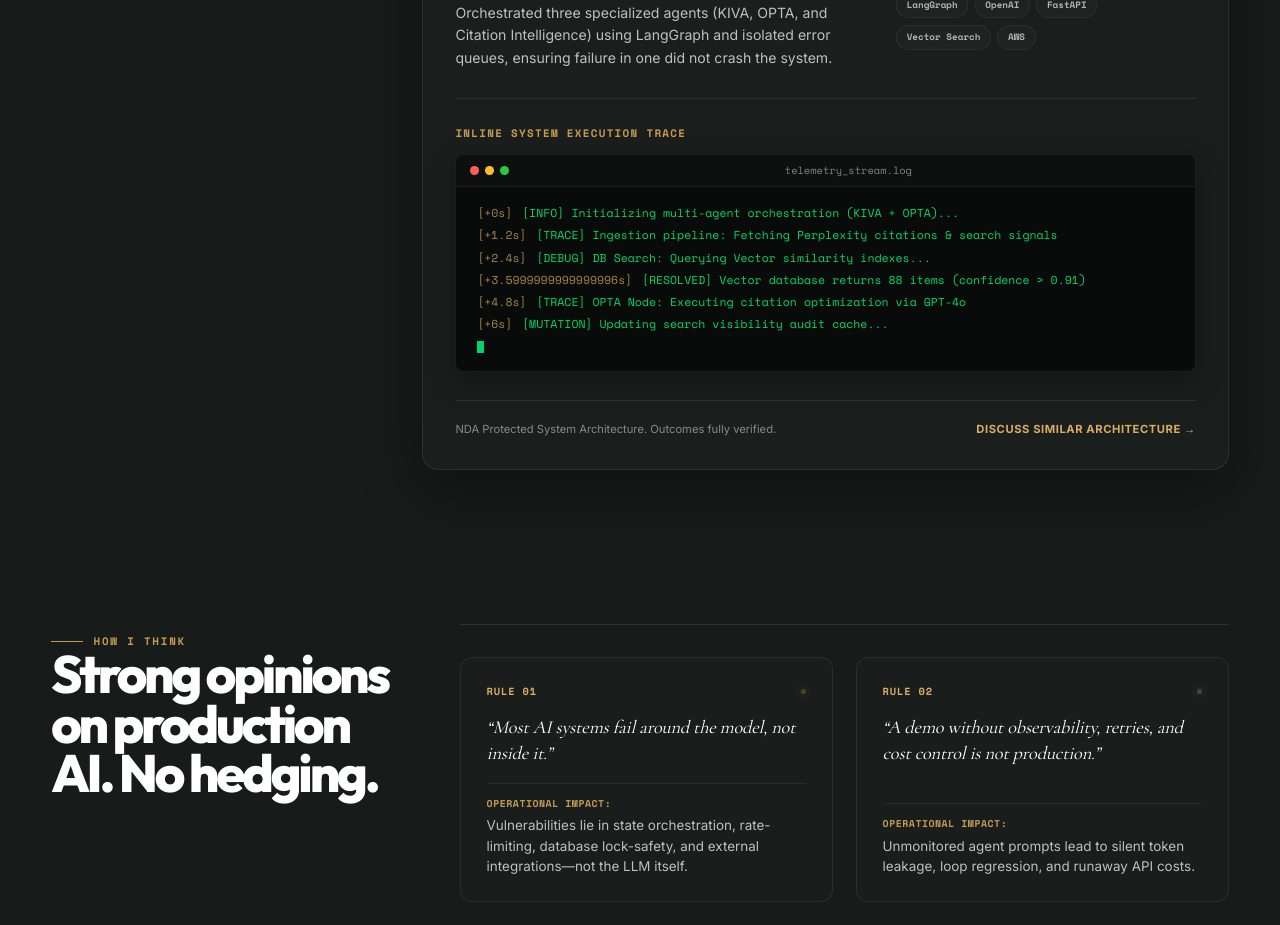
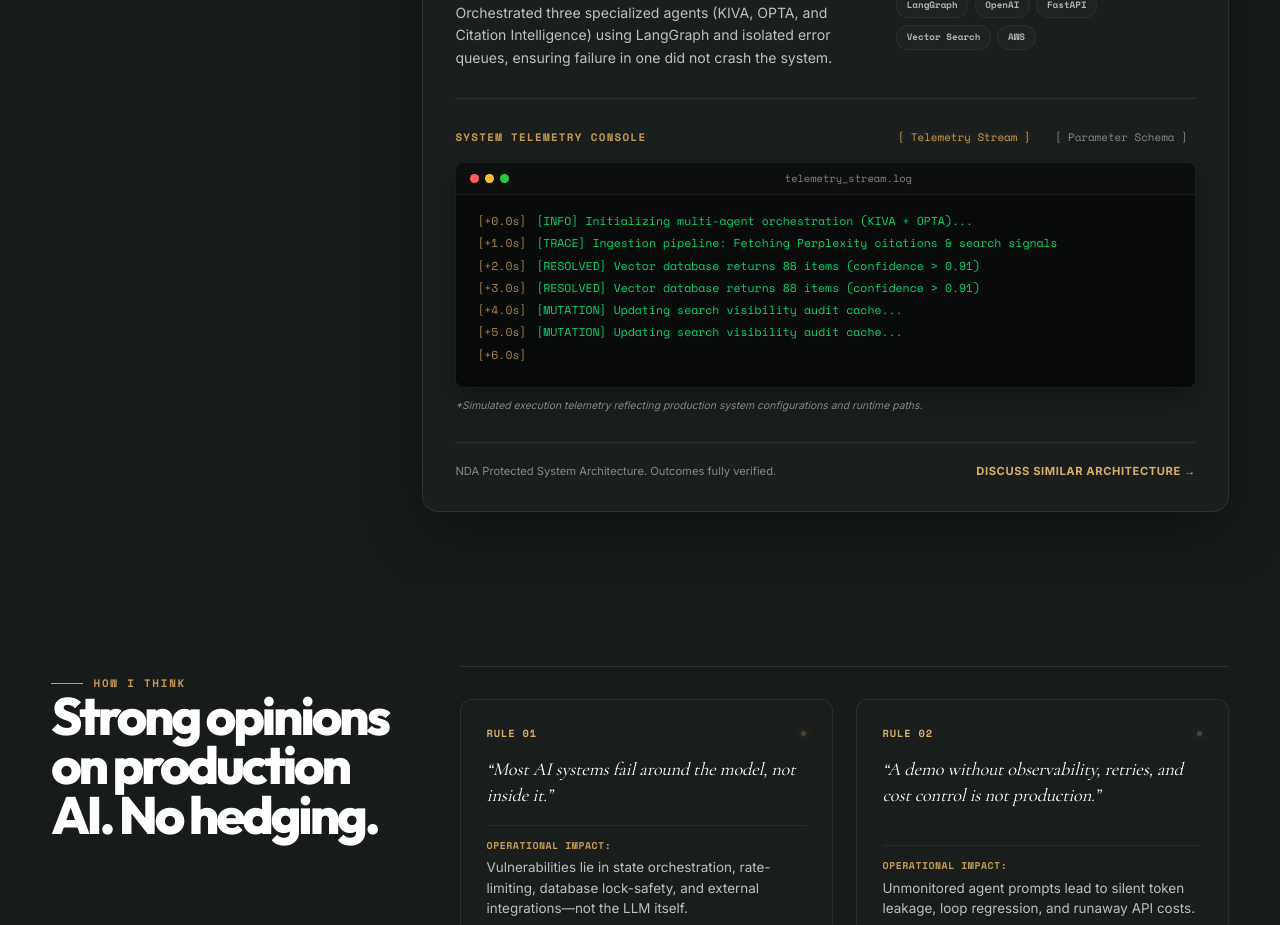
Before and after one commit to uzairkhatri/uzairkhatri, a Next.js app: page / in a window 1280 px wide. Shown: the part 3260-4185 px from the top of the page. Built offline with nearby package versions, Linux system fonts and the light colour scheme.

Commit message:
Enhance selected work telemetry console with tab switching, JSON schemas, single-run execution, and styling

```diff
--- a/components/SelectedWork.module.css
+++ b/components/SelectedWork.module.css
@@ -336,14 +336,76 @@
   padding-top: 1.6rem;
 }
 
-.traceConsole h4 {
-  margin: 0 0 0.8rem 0;
+.consoleTabHeader {
+  display: flex;
+  justify-content: space-between;
+  align-items: center;
+  flex-wrap: wrap;
+  gap: 1rem;
+  margin-bottom: 0.8rem;
+}
+
+.consoleTabHeader h4 {
+  margin: 0;
   color: var(--gold);
   font-family: var(--font-space-mono), monospace;
   font-size: 0.68rem;
   font-weight: 700;
   letter-spacing: 0.12em;
   text-transform: uppercase;
+}
+
+.consoleViewSelectors {
+  display: flex;
+  gap: 0.5rem;
+}
+
+.consoleSelBtn {
+  background: transparent;
+  border: none;
+  color: var(--text-muted);
+  font-family: var(--font-space-mono), monospace;
+  font-size: 0.68rem;
+  cursor: pointer;
+  padding: 0.25rem 0.5rem;
+  transition: color 0.2s ease, text-shadow 0.2s ease;
+  user-select: none;
+}
+
+.consoleSelBtn:hover {
+  color: var(--paper);
+}
+
+.consoleSelActive {
+  color: var(--gold) !important;
+  text-shadow: 0 0 8px rgba(197, 155, 83, 0.4);
+}
+
+.consoleJson {
+  padding: 1.1rem 1.3rem;
+  min-height: 8.5rem;
+  max-height: 12rem;
+  overflow-y: auto;
+  text-align: left;
+  font-size: 0.72rem;
+  line-height: 1.45;
+  color: var(--accent-green);
+  background: #090b0a;
+}
+
+.consoleJson pre {
+  margin: 0;
+  white-space: pre-wrap;
+  word-break: break-all;
+  font-family: inherit;
+}
+
+.consoleDisclaimer {
+  margin-top: 0.6rem;
+  font-size: 0.65rem;
+  color: var(--text-muted);
+  font-style: italic;
+  text-align: left;
 }
 
 .consoleBody {
--- a/components/SelectedWork.tsx
+++ b/components/SelectedWork.tsx
@@ -22,6 +22,7 @@ type Project = {
     data: string;
     infra: string;
   };
+  schema: Record<string, any>;
 };
 
 const projects: Project[] = [
@@ -42,6 +43,19 @@ const projects: Project[] = [
       orchestration: "LangGraph / FastAPI / Python",
       data: "Vector Index / Ingestion pipeline",
       infra: "AWS SQS Queues / ECS Containers"
+    },
+    schema: {
+      "orchestration": {
+        "engine": "LangGraph StateGraph",
+        "nodes": ["KIVA_agent", "OPTA_agent", "Citation_Intelligence"],
+        "max_concurrency_threads": 64,
+        "state_context_store": "MemorySaver (Session Bound)"
+      },
+      "resilience": {
+        "provider_failover": "Claude-3.5-Sonnet (via AWS Bedrock)",
+        "rate_limiting_retry": "Exponential backoff with jitter",
+        "dead_letter_queue": "aws-sqs-wellows-errors"
+      }
     }
   },
   {
@@ -61,6 +75,18 @@ const projects: Project[] = [
       orchestration: "FastAPI / Python State Machine",
       data: "Redis Locks / WebSockets match feedback",
       infra: "Stripe payout system / AWS ECS"
+    },
+    schema: {
+      "matchmaker_engine": {
+        "scoring_matrix": ["timezone_offset", "historical_rating", "active_load"],
+        "lock_safety": "Redis Distributed Mutex (Redlock)",
+        "lock_ttl_seconds": 45
+      },
+      "ledger_consistency": {
+        "transaction_isolation": "PostgreSQL Serializable",
+        "payout_provider": "Stripe Custom Accounts",
+        "match_resolution": "real-time WebSocket state client"
+      }
     }
   },
   {
@@ -80,6 +106,17 @@ const projects: Project[] = [
       orchestration: "FastAPI Async Services",
       data: "PostgreSQL Ledger / Transaction Isolation",
       infra: "Partner webhook channels / AWS"
+    },
+    schema: {
+      "ledger_accounting": {
+        "idempotency_key": "x-savyour-transaction-id",
+        "isolation_level": "PostgreSQL Repeatable Read",
+        "cache_invalidation": "Redis namespaces key pattern"
+      },
+      "webhook_ingestion": {
+        "rate_limit": 2500,
+        "security_verification": "HMAC-SHA256 signature verification"
+      }
     }
   },
   {
@@ -99,6 +136,17 @@ const projects: Project[] = [
       orchestration: "IBM Case Manager Workflows",
       data: "FileNet P8 Content Repository",
       infra: "On-Premise Server High Availability clusters"
+    },
+    schema: {
+      "document_pipeline": {
+        "ingestion": "IBM Datacap capture queues",
+        "indexing_metadata": "IBM FileNet P8 Metadata schema",
+        "access_control": "LDAP Active Directory synchronized ACLs"
+      },
+      "case_routing": {
+        "workflow_engine": "IBM Process Engine PE engine",
+        "failover": "Clustered active-active database replica"
+      }
     }
   },
 ];
@@ -142,6 +190,7 @@ const projectTraces: Record<string, string[]> = {
 export default function SelectedWork() {
   const [activeTab, setActiveTab] = useState(0);
   const [telemetryLines, setTelemetryLines] = useState<string[]>([]);
+  const [consoleView, setConsoleView] = useState<"log" | "schema">("log");
   const activeProject = projects[activeTab];
   const [animateIn, setAnimateIn] = useState(true);
 
@@ -154,23 +203,25 @@ export default function SelectedWork() {
     }, 150);
   };
 
-  // Telemetry loop hook
+  // Telemetry loop hook: runs once, then enters an idle monitor standby
   useEffect(() => {
     const activeTraces = projectTraces[activeProject.name] || [];
     setTelemetryLines([activeTraces[0]]);
 
     let lineIndex = 1;
     const interval = setInterval(() => {
-      setTelemetryLines((prev) => {
-        if (lineIndex >= activeTraces.length) {
-          lineIndex = 0;
-          return [activeTraces[0]];
+      if (lineIndex < activeTraces.length) {
+        setTelemetryLines((prev) => [...prev, activeTraces[lineIndex]]);
+        lineIndex++;
+      } else {
+        // Enters a clean standing idle check line, then shuts down interval loop
+        setTelemetryLines((prev) => [
+          ...prev,
+          `[IDLE] Node listener active. Monitoring transactions...`
+        ]);
+        clearInterval(interval);
       }
-        const nextLines = [...prev, activeTraces[lineIndex]];
-        lineIndex++;
-        return nextLines;
-      });
-    }, 1200);
+    }, 1000);
 
     return () => clearInterval(interval);
   }, [activeTab]);
@@ -279,26 +330,57 @@ export default function SelectedWork() {
               </aside>
             </div>
 
-            {/* Bottom Full-Width Telemetry trace */}
+            {/* Bottom Full-Width Telemetry trace / JSON Schema Switcher */}
             <div className={styles.traceConsole}>
-              <h4>Inline System Execution Trace</h4>
+              <div className={styles.consoleTabHeader}>
+                <h4>System Telemetry Console</h4>
+                <div className={styles.consoleViewSelectors}>
+                  <button
+                    className={`${styles.consoleSelBtn} ${consoleView === "log" ? styles.consoleSelActive : ""}`}
+                    onClick={() => setConsoleView("log")}
+                  >
+                    [ Telemetry Stream ]
+                  </button>
+                  <button
+                    className={`${styles.consoleSelBtn} ${consoleView === "schema" ? styles.consoleSelActive : ""}`}
+                    onClick={() => setConsoleView("schema")}
+                  >
+                    [ Parameter Schema ]
+                  </button>
+                </div>
+              </div>
+
               <div className={styles.consoleBody}>
                 <div className={styles.consoleHeader}>
                   <span className={styles.consoleDotRed} />
                   <span className={styles.consoleDotYellow} />
                   <span className={styles.consoleDotGreen} />
-                  <span className={styles.consoleTitle}>telemetry_stream.log</span>
+                  <span className={styles.consoleTitle}>
+                    {consoleView === "log" ? "telemetry_stream.log" : "system_parameters.json"}
+                  </span>
                 </div>
+
+                {consoleView === "log" ? (
                   <div className={styles.consoleLines}>
                     {telemetryLines.map((line, idx) => (
                       <div key={idx} className={styles.consoleLine}>
-                      <span className={styles.consoleTimestamp}>[+{idx * 1.2}s]</span>{" "}
+                        <span className={styles.consoleTimestamp}>[+{(idx * 1.0).toFixed(1)}s]</span>{" "}
                         <span className={styles.consoleText}>{line}</span>
                       </div>
                     ))}
+                    {telemetryLines.length < (projectTraces[activeProject.name]?.length || 0) + 1 && (
                       <div className={styles.consoleCursor} />
+                    )}
                   </div>
+                ) : (
+                  <div className={styles.consoleJson}>
+                    <pre><code>{JSON.stringify(activeProject.schema, null, 2)}</code></pre>
                   </div>
+                )}
+              </div>
+              <p className={styles.consoleDisclaimer}>
+                *Simulated execution telemetry reflecting production system configurations and runtime paths.
+              </p>
             </div>
 
             {/* Footer actions */}
```
Lines whose indentation alone changed are shown as unchanged.
